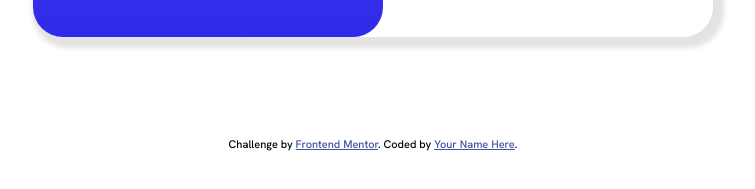
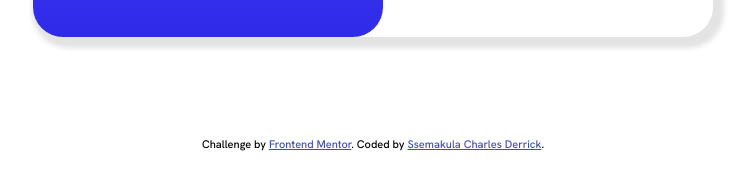
Before and after one commit to Schade9/result_summary_component, a plain HTML site: page index.html in a window 1280 px wide. Shown: the part 551-740 px from the top of the page, without its empty margins (267-1022 px from the left). Drawn offline with Linux system fonts and the light colour scheme.

Commit message:
Update index.html

```diff
--- a/index.html
+++ b/index.html
@@ -59,7 +59,7 @@
       <footer>
         <div class="attribution">
           Challenge by <a href="https://www.frontendmentor.io?ref=challenge" target="_blank">Frontend Mentor</a>.
-          Coded by <a href="#">Your Name Here</a>.
+          Coded by <a href="https://www.frontendmentor.io/profile/@Schade9">Ssemakula Charles Derrick</a>.
         </div>
       </footer>
   </main>
```
